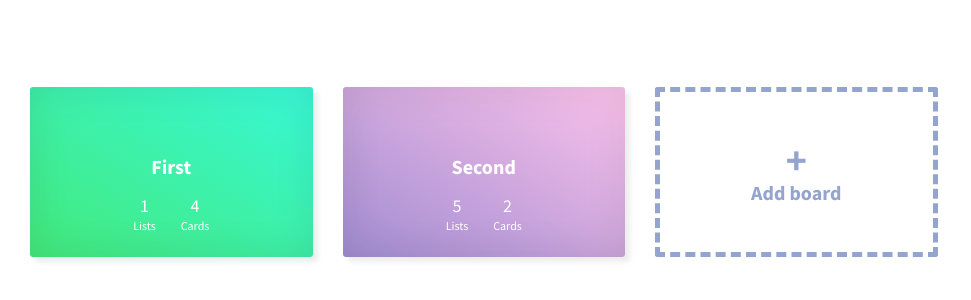
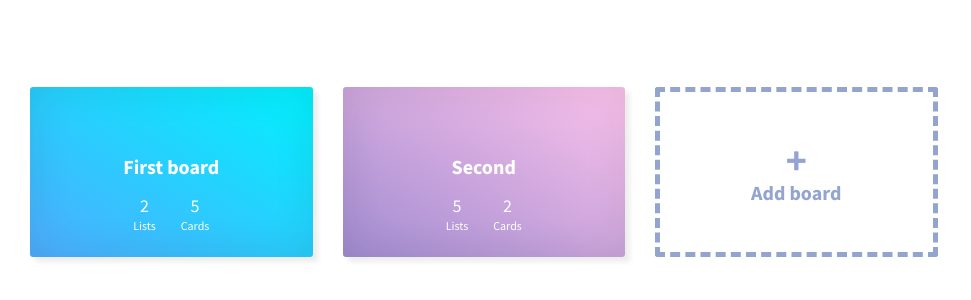
Before and after one commit to danielchoragwicki/kanban-list-gantt-board, a React (Create React App) app: page / in a window 1280 px wide. Shown: the part 128-428 px from the top of the page, without its empty margins (0-971 px from the left). Built offline with nearby package versions, Linux system fonts and the light colour scheme; data requests are answered from the project's data file.

Commit message:
update README.md, fixes

```diff
--- a/db.json
+++ b/db.json
@@ -2,11 +2,11 @@
   "boards": [
     {
       "id": "bd5kxlu3e4k",
-      "name": "First",
-      "theme": "New Life",
+      "name": "First board",
+      "theme": "Malibu Beach",
       "lists": [
         {
-          "name": "First",
+          "name": "First list",
           "items": [
             {
               "name": "Card",
@@ -38,6 +38,19 @@
             }
           ],
           "id": "9t0cgqrjwg"
+        },
+        {
+          "name": "Second list",
+          "items": [
+            {
+              "name": "Task",
+              "desc": "",
+              "startDate": "",
+              "endDate": "",
+              "id": "eh6wtiejma8"
+            }
+          ],
+          "id": "8yatefczigh"
         }
       ]
     },
--- a/package.json
+++ b/package.json
@@ -12,7 +12,6 @@
     "react": "^16.4.0",
     "react-custom-scrollbars": "^4.2.1",
     "react-dom": "^16.4.0",
-    "react-free-scrollbar": "^0.3.2",
     "react-router-dom": "^4.3.1",
     "react-scripts": "1.1.4",
     "reset-css": "^4.0.1"
--- a/public/index.html
+++ b/public/index.html
@@ -4,38 +4,15 @@
     <meta charset="utf-8">
     <meta name="viewport" content="width=device-width, initial-scale=1, shrink-to-fit=no">
     <meta name="theme-color" content="#000000">
-    <!--
-      manifest.json provides metadata used when your web app is added to the
-      homescreen on Android. See https://developers.google.com/web/fundamentals/engage-and-retain/web-app-manifest/
-    -->
     <link rel="manifest" href="%PUBLIC_URL%/manifest.json">
     <link rel="shortcut icon" href="%PUBLIC_URL%/favicon.ico">
     <link href="https://fonts.googleapis.com/css?family=Source+Sans+Pro:300,400,400i,600,700&amp;subset=latin-ext" rel="stylesheet">
-    <!--
-      Notice the use of %PUBLIC_URL% in the tags above.
-      It will be replaced with the URL of the `public` folder during the build.
-      Only files inside the `public` folder can be referenced from the HTML.
-
-      Unlike "/favicon.ico" or "favicon.ico", "%PUBLIC_URL%/favicon.ico" will
-      work correctly both with client-side routing and a non-root public URL.
-      Learn how to configure a non-root public URL by running `npm run build`.
-    -->
-    <title>React App</title>
+    <title>Kanban-list-gantt Board</title>
   </head>
   <body>
     <noscript>
       You need to enable JavaScript to run this app.
     </noscript>
     <div id="root"></div>
-    <!--
-      This HTML file is a template.
-      If you open it directly in the browser, you will see an empty page.
-
-      You can add webfonts, meta tags, or analytics to this file.
-      The build step will place the bundled scripts into the <body> tag.
-
-      To begin the development, run `npm start` or `yarn start`.
-      To create a production bundle, use `npm run build` or `yarn build`.
-    -->
   </body>
 </html>
--- a/src/components/board/BoardHeader.js
+++ b/src/components/board/BoardHeader.js
@@ -3,7 +3,6 @@ import PropTypes from 'prop-types'
 import { Link } from "react-router-dom"
 import ThemeButton from '../buttons/ThemeButton'
 import DeleteButton from '../buttons/DeleteButton'
-import { saveBoard } from '../../utils/service'
 import { FontAwesomeIcon } from '@fortawesome/react-fontawesome'
 import { faArrowLeft } from '@fortawesome/free-solid-svg-icons'
 
@@ -56,7 +55,7 @@ class BoardHeader extends React.Component {
     }
 
     render() {
-        const {handleDisplayChange, board, id, name, handleRemove, display} = this.props
+        const {handleDisplayChange, id, handleRemove, display} = this.props
         return (
             <div className="board-header__wrapper">
                 <header className="board-header">
--- a/src/components/board/List.js
+++ b/src/components/board/List.js
@@ -4,8 +4,6 @@ import Card from './Card'
 import NewCard from './NewCard'
 import ListDeleteButton from '../buttons/ListDeleteButton'
 import { generateId, addItem, updateList, removeItem } from '../../utils/helpers'
-import { FontAwesomeIcon } from '@fortawesome/react-fontawesome'
-import { faTrashAlt } from '@fortawesome/free-solid-svg-icons'
 
 class List extends Component {
   state = {
@@ -117,7 +115,6 @@ class List extends Component {
           <div className="list__header">
               <input onChange={this.handleChange} onBlur={this.handleSubmit} className="list__title" value={this.state.list.name}/>
               <ListDeleteButton theme="list" handleRemove={() => this.props.handleRemove(this.props.id)} />
-            {/* <button type="button" className="list__del-button" onClick={() => this.props.handleRemove(this.props.id)}><FontAwesomeIcon className="list__icon" icon={faTrashAlt}/></button> */}
           </div>
         </form>
         {this.props.items.map(card => {
--- a/src/pages/Dashboard.js
+++ b/src/pages/Dashboard.js
@@ -3,7 +3,6 @@ import PropTypes from 'prop-types'
 import AddBoardInput from '../components/inputs/AddBoardInput'
 import BoardsList from '../components/dashboard/BoardsList'
 import { generateId, addItem } from '../utils/helpers'
-import { config } from '../utils/config'
 
 class Dashboard extends Component {
   state = {
```
Also changed, not shown: 2 other files (tests, documents, lock files or other folders).
